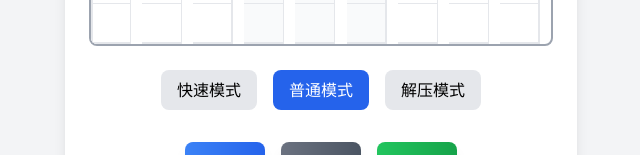
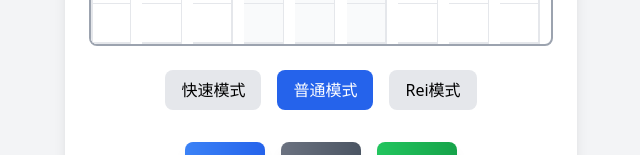
Before and after one commit to ricolalemon/sudoku-solver, a React (Create React App) app: page / in a window 1280 px wide. Shown: the part 586-741 px from the top of the page, without its empty margins (319-959 px from the left). Built offline with nearby package versions, Linux system fonts and the light colour scheme.

Commit message:
Update solving animation and fix layout

```diff
--- a/src/components/SudokuSolver.js
+++ b/src/components/SudokuSolver.js
@@ -317,7 +317,7 @@ const SudokuSolver = () => {
                          ? 'bg-blue-600 text-white'
                          : 'bg-gray-200 hover:bg-gray-300'}`}
             >
-              解压模式
+              Rei模式
             </button>
           </div>
           <div className="flex justify-center gap-4">
```
